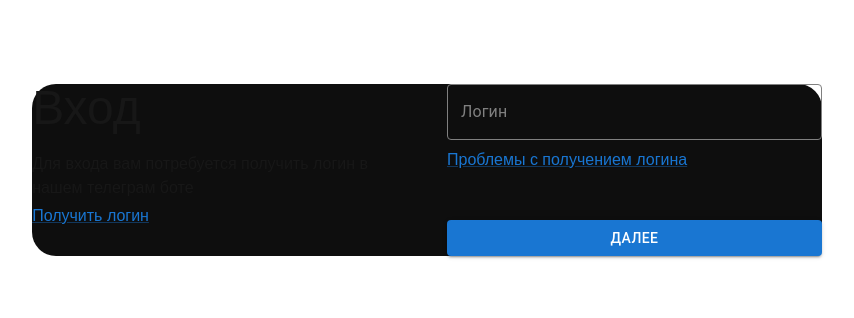
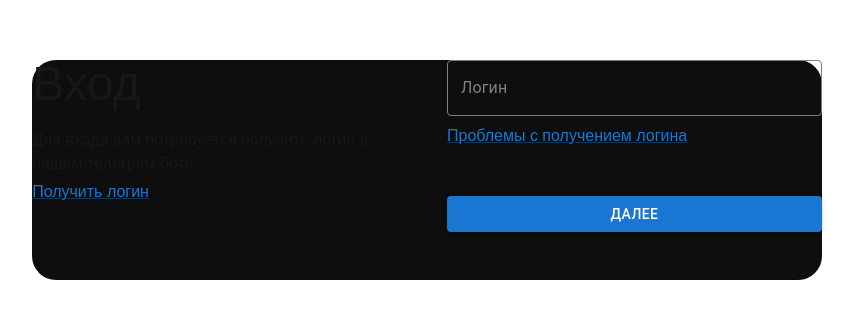
Before and after one commit to ConquestSucks/cloud-app-client, a Next.js app: page /auth in a window 1280 px wide. Shown: the part 230-548 px from the top of the page, without its empty margins (213-1067 px from the left). Built offline with nearby package versions, Linux system fonts and the light colour scheme; no server answers.

Commit message:
user authentication

```diff
--- a/app/(routes)/auth/layout.tsx
+++ b/app/(routes)/auth/layout.tsx
@@ -1,7 +1,16 @@
+'use client'
+import { QueryClient, QueryClientProvider } from "@tanstack/react-query";
+import React from "react";
+
 export default function AuthLayout({
-  children,
+    children,
 }: Readonly<{
-  children: React.ReactNode;
+    children: React.ReactNode;
 }>) {
-  return <div className={"flex justify-center items-center h-full"}>{children}</div>;
+    const [queryClient] = React.useState(() => new QueryClient());
+    return <div className={"flex justify-center items-center h-full"}>
+        <QueryClientProvider client={queryClient}>
+            {children}
+        </QueryClientProvider>
+    </div>;
 }
--- a/app/(routes)/auth/page.tsx
+++ b/app/(routes)/auth/page.tsx
@@ -1,9 +1,23 @@
+"use client";
+import { useGetIsUserLoggedIn } from "@/app/features/auth/hooks/useGetIsUserLoggedIn";
 import AuthForm from "@/app/features/auth/ui/authForm";
 import AuthPlateText from "@/app/features/auth/ui/authPlateText";
+import { redirect } from "next/navigation";
+
 import React from "react";
 
+
 export default function AuthPage() {
+
+
+    const { data } = useGetIsUserLoggedIn();
+
+    if (data === 200) {
+        redirect("/dashboard")
+    }
+
     return (
+
         <div className="flex h-full md:flex-row flex-col gap-10 bg-[#0E0E0E] md:min-h-[384] md:h-fit md:rounded-3xl w-[840] p-[36]">
             <AuthPlateText />
             <AuthForm />
--- a/src/app/features/auth/api.ts
+++ b/src/app/features/auth/api.ts
@@ -1,18 +1,19 @@
-export const PostUserLogin = async (login: string): Promise<number> => {
-    const formData = new FormData();
+import axios from "axios";
+import { LoginData, ServerResponse } from "./model/types";
 
-    formData.append('login', login);
+export const postUserLogin = async (loginData: LoginData): Promise<ServerResponse> => {
+    const response = await axios.post('http://localhost:5141/api/v1/users/login', loginData, {
+        withCredentials: true
+    }
+    );
 
-    try {
-        const res = await fetch('https://localhost:5141/api/v1/users/authenticate', {
-            method: 'POST',
-            body: formData,
-        });
+    return response.data;
+};
 
-        console.log('response', res);
-        return res.status;
-    } catch (error) {
-        console.error('Ошибка при fetch:', error);
-        throw error;
-    }
-};
+export const getIsUserLoggedIn = async (): Promise<number> => {
+    const response = await axios.get('http://localhost:5141/api/v1/users/isUserLoggedIn', {
+        withCredentials: true
+    });
+
+    return response.status;
+}
--- /dev/null
+++ b/src/app/features/auth/hooks/useGetIsUserLoggedIn.ts
@@ -0,0 +1,9 @@
+import { useQuery } from "@tanstack/react-query"
+import { getIsUserLoggedIn } from "../api"
+
+export const useGetIsUserLoggedIn = () => {
+    return useQuery({
+        queryKey: ["isAuthenticated"],
+        queryFn: getIsUserLoggedIn
+    })
+}
--- /dev/null
+++ b/src/app/features/auth/hooks/usePostUserLogin.ts
@@ -0,0 +1,13 @@
+import { useMutation } from "@tanstack/react-query";
+import { CustomError, LoginData, ServerResponse } from "../model/types";
+import { postUserLogin } from "../api";
+import { AppRouterInstance } from "next/dist/shared/lib/app-router-context.shared-runtime";
+
+export const usePostUserLogin = (router: AppRouterInstance) => {
+    return useMutation<ServerResponse, CustomError, LoginData>({
+        mutationFn: postUserLogin,
+        onSuccess: () => {
+            router.push("/dashboard");
+        }
+    })
+};
--- /dev/null
+++ b/src/app/features/auth/model/types.ts
@@ -0,0 +1,21 @@
+    export type LoginData = {
+        login: string
+    }
+
+    export type ServerResponse = {
+        message: string
+    }
+
+    export type IsLoading = {
+        message: string
+    }
+
+    export interface CustomError extends Error {
+        response: Response
+    }
+
+    export interface Response {
+        data: {
+            error: string
+        }
+    }
--- a/src/app/features/auth/ui/authForm.tsx
+++ b/src/app/features/auth/ui/authForm.tsx
@@ -1,45 +1,102 @@
 "use client";
 
 import { Button, Link, styled, TextField } from "@mui/material";
-import React from "react";
+import React, { useEffect, useState } from "react";
+import { usePostUserLogin } from "../hooks/usePostUserLogin";
+import { LoginData } from "../model/types";
+import { useRouter } from "next/navigation";
 
-const AuthForm = () => {
 const CustomTextField = styled(TextField)({
+    '& input': {
+        color: 'white',
+    },
     '& label': {
         color: 'gray',
     },
     '& label.Mui-focused': {
-    transition: '0.3s'
+        transition: "0.4s"
     },
     '& .MuiOutlinedInput-root': {
+
         '& fieldset': {
             borderColor: 'gray',
-      transition: '0.3s'
+            transition: "0.4s"
+
         },
         '&:hover fieldset': {
-      borderColor: 'none',
-      transition: '0.3s'
+            borderColor: "#1976d2",
+            transition: "0.4s"
+
         },
         '&.Mui-focused fieldset': {
-
+            transition: "0.4s"
         },
     },
 });
 
+const CustomButton = styled(Button)({
+    '&.Mui-disabled': {
+        backgroundColor: 'gray',
+        color: 'darkgray',
+    },
+});
+
+const AuthForm = () => {
+    const router = useRouter();
+    const { mutate, error, isPending } = usePostUserLogin(router);
+    const [login, setLogin] = useState("")
+    const [validationError, setValidationError] = useState("");
+    const [isMounted, setIsMounted] = useState(false);
+
+
+    const handleSubmit = (e: React.FormEvent<HTMLFormElement>) => {
+        e.preventDefault()
+        const formData: LoginData = {
+            login: login,
+        };
+
+        if (formData.login.length !== 17) {
+            setValidationError("Неверный формат логина")
+            return;
+        }
+
+        setValidationError("");
+        mutate(formData);
+    }
+
+    useEffect(() => {
+        setIsMounted(true);
+    }, []);
+
     return (
-    <form className="flex flex-col justify-center flex-center gap-12 shrink-1 grow-1 basis-0">
+        <form className="flex flex-col justify-center flex-center gap-12 shrink-1 grow-1 basis-0" onSubmit={handleSubmit}>
             <div className="flex flex-col gap-2">
                 <CustomTextField
                     id="outlined-basic"
+                    name="login"
                     label="Логин"
+                    value={login}
+                    onChange={(e) => setLogin(e.target.value)}
+                    autoComplete="off"
                     variant="outlined"
                     className="border-white"
                 />
                 <Link href="/" target="_blank" rel="noopener noreferrer" className="w-fit">Проблемы с получением логина</Link>
             </div>
-      <Button variant="contained" href="#contained-buttons">
-        Далее
-      </Button>
+            <CustomButton type="submit" variant="contained" disabled={isPending}>
+                {isPending && !error ? "Загрузка" : "Далее"}
+            </CustomButton>
+            <div
+                className={`transition-all duration-500 ease-in-out overflow-hidden text-red-100
+                    ${isMounted && (error || isPending || validationError)
+                        ? "max-h-20 opacity-100 translate-y-0"
+                        : "max-h-0 opacity-0 -translate-y-2"
+                    }`}
+            >
+                {validationError && !error && <span>{validationError}</span>}
+                {!error && isPending && <span>Подтвердите вход в телеграме</span>}
+                {error && error.response && error.response.data && error.response.data.error && <span>Ошибка: {error.response.data.error}</span>}
+            </div>
         </form>
     );
 };
```
Lines whose indentation alone changed are shown as unchanged.
